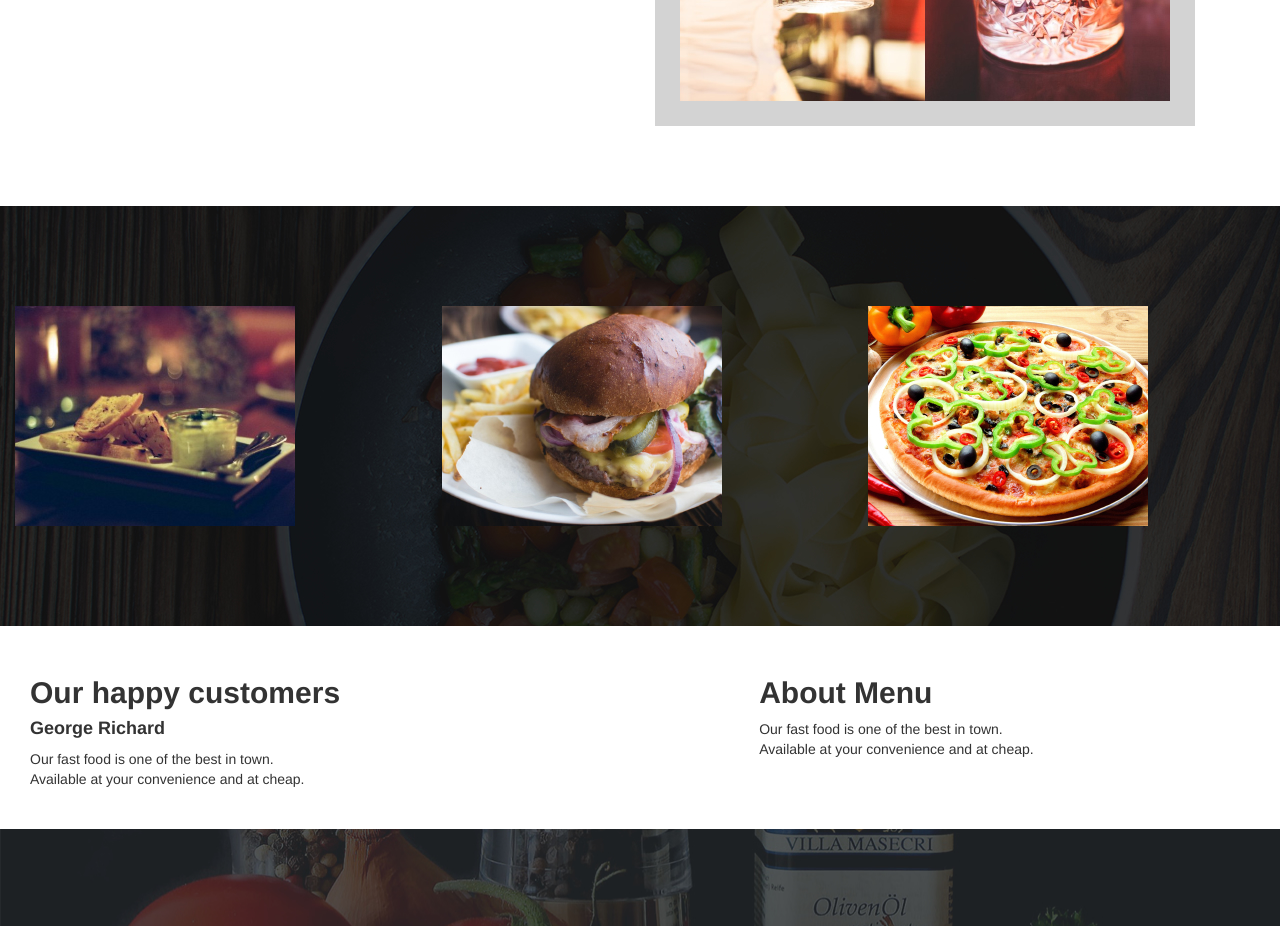
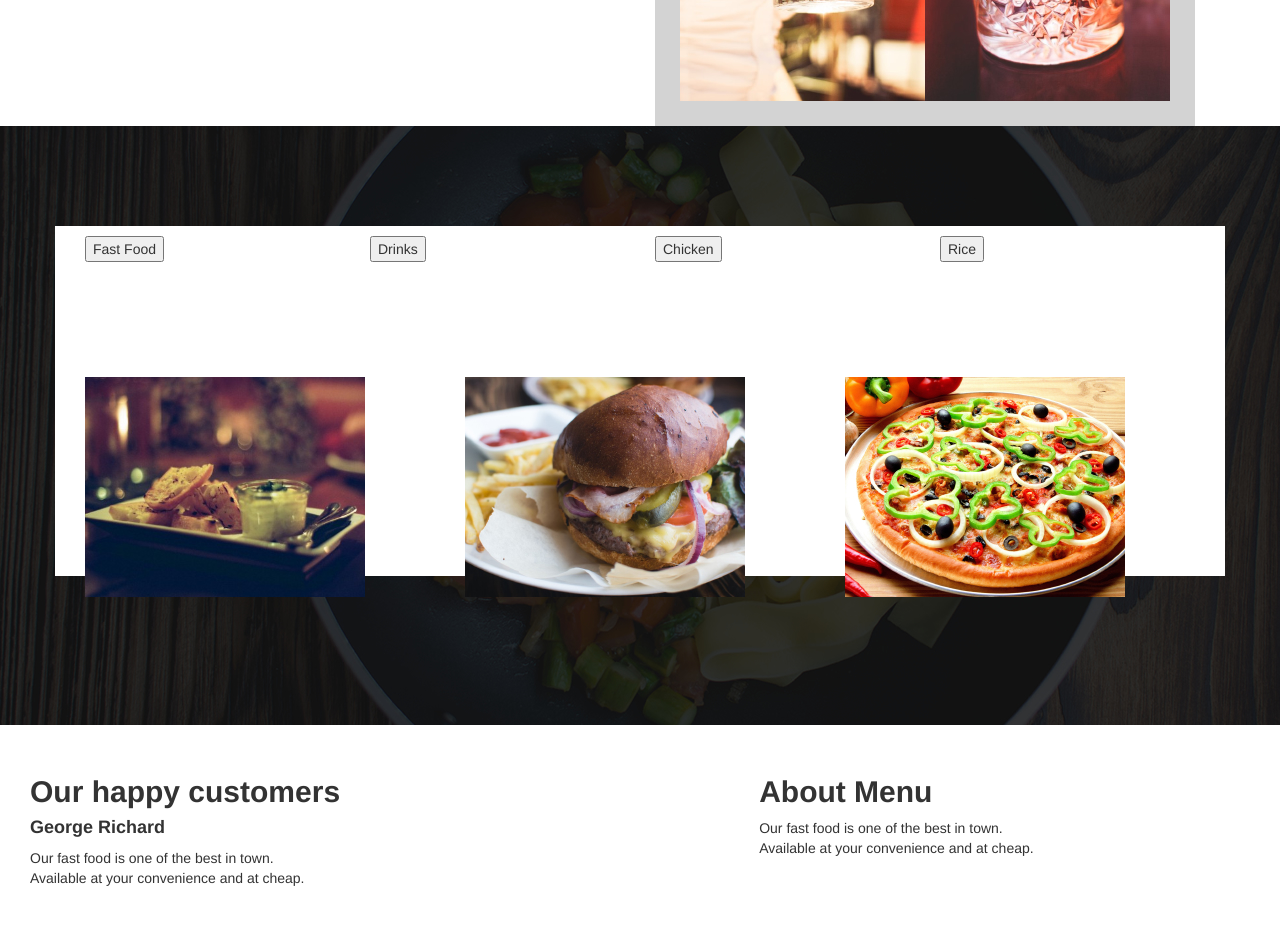
Before and after one commit to Elvandro/Anitas-kitchen, a plain HTML site: page index.html in a window 1280 px wide. Shown: the part 1573-2499 px from the top of the page. Drawn offline with Linux system fonts and the light colour scheme.

Commit message:
This commit will create a container and add image into it

```diff
--- a/css/styles.css
+++ b/css/styles.css
@@ -50,7 +50,7 @@ p.coloring {
 }
 #ground {
   background-image: url("../img/foodsBg.jpg");
-  margin-top: 80px;
+  height: 599px;
 }
 img.marginalized {
   margin-top: 100px;
@@ -89,6 +89,11 @@ p.menud {
 img.lefty {
   margin-left: 560px;
 }
-img.righty{
+img.righty {
  margin-right:587.5px;
 }
+#chicken {
+  background-color: white;
+  height: 350px;
+  margin-top: 100px;
+}
--- a/index.html
+++ b/index.html
@@ -79,6 +79,25 @@
     </div>
     <div class="container-fluid" id="ground">
       <div class="row">
+        <div class="container" id="chicken">
+          <div class="row">
+            <div class="panel-heading">
+              <div class="col-md-3">
+                <button>Fast Food</button>
+              </div>
+              <div class="col-md-3">
+                <button>Drinks</button>
+              </div>
+              <div class="col-md-3">
+                <button>Chicken</button>
+              </div>
+              <div class="col-md-3">
+                <button>Rice</button>
+              </div>
+            </div>
+          </div>
+          <div class="row">
+            <div class="panel-body">
               <div class="col-md-4">
                 <img src="img/chickenBurger.jpg" class="marginalized">
               </div>
@@ -87,6 +106,9 @@
               </div>
               <div class="col-md-4">
                 <img src="img/chickenPizza.jpg" class="marginalized">
+              </div>
+            </div>
+          </div>
         </div>
       </div>
     </div>
```
Lines whose indentation alone changed are shown as unchanged.
